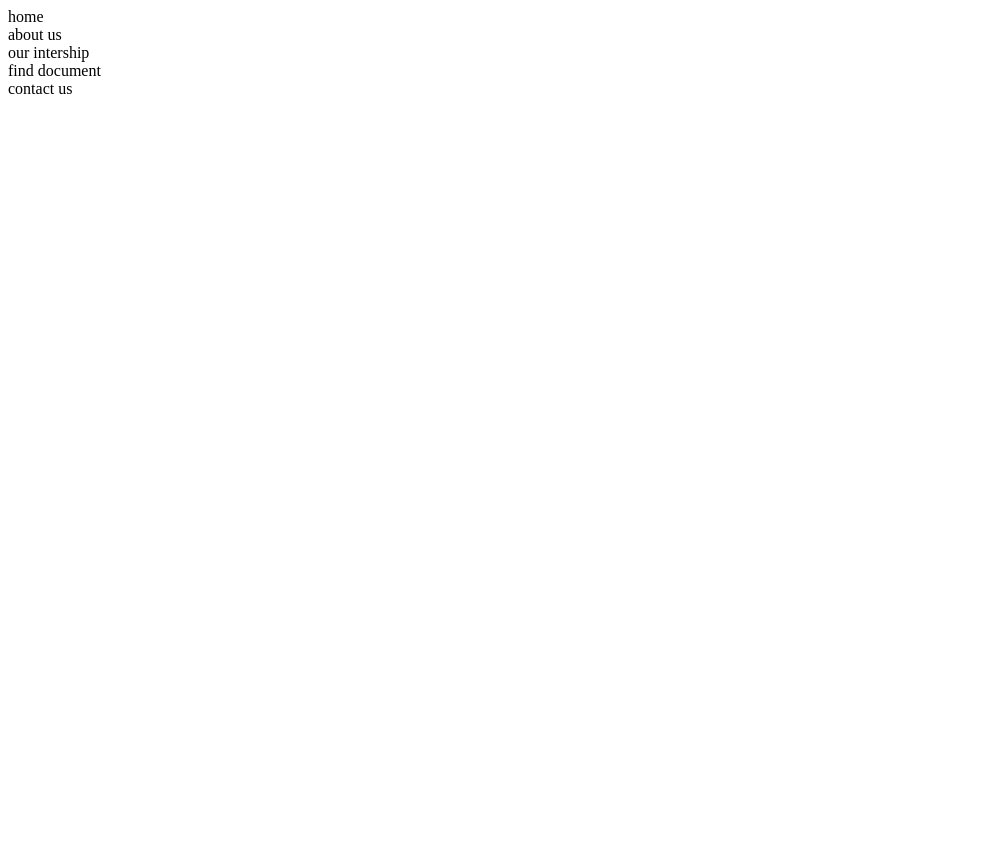
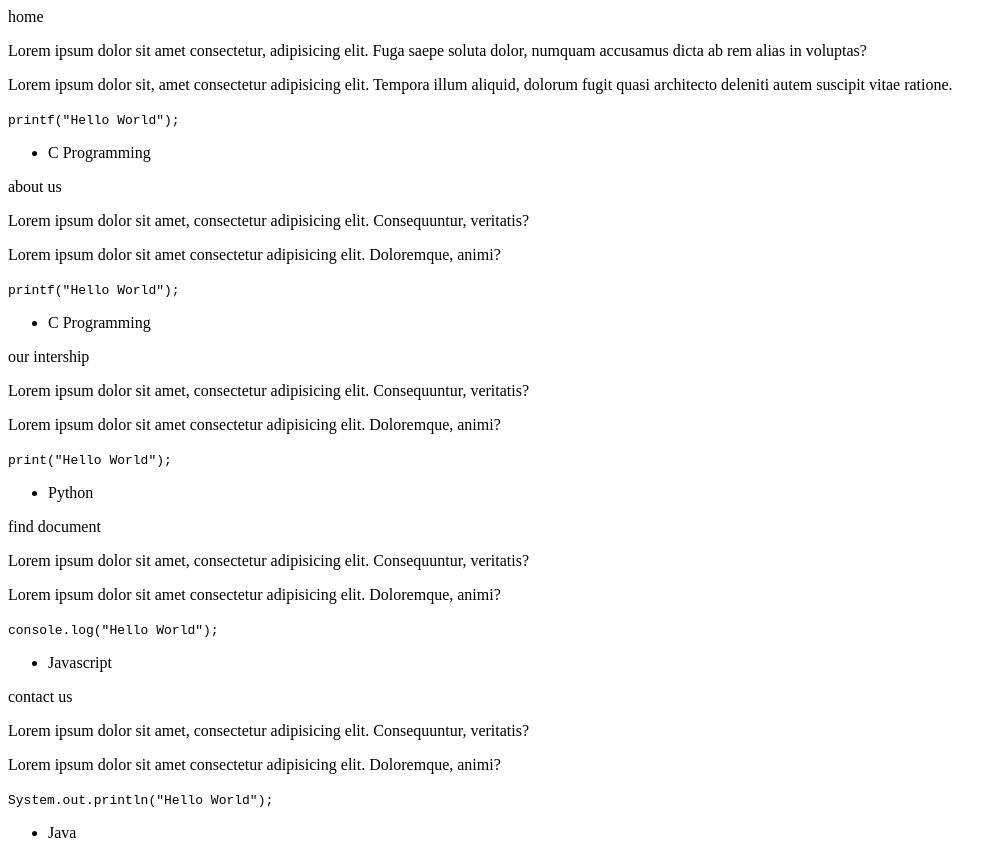
Before and after one commit to gracebir/TeachDocument, a plain HTML site: page index.html in a window 1280 px wide. Shown: the whole page, without its empty margins (0-1003 px from the left). Before the commit the page ends 800 px from the top, so only its background shows below. Drawn offline with Linux system fonts and the light colour scheme.

Commit message:
User-Story: 4,5,6,7

```diff
--- a/index.html
+++ b/index.html
@@ -13,26 +13,66 @@
             <header>
                home
             </header>
+            <p>Lorem ipsum dolor sit amet consectetur, adipisicing elit. Fuga saepe soluta dolor, numquam accusamus dicta ab rem alias in voluptas?</p>
+            <p>Lorem ipsum dolor sit, amet consectetur adipisicing elit. Tempora illum aliquid, dolorum fugit quasi architecto deleniti autem suscipit vitae ratione.</p>
+            <code>
+                printf("Hello World");
+            </code>
+            <ul>
+                <li>C Programming</li>
+            </ul>
         </section>
         <section id="about_us" class="main-section">
             <header >
                 about us
             </header>
+            <p>Lorem ipsum dolor sit amet, consectetur adipisicing elit. Consequuntur, veritatis?</p>
+            <p>Lorem ipsum dolor sit amet consectetur adipisicing elit. Doloremque, animi?</p>
+            <code>
+                printf("Hello World");
+            </code>
+            <ul>
+                <li>C Programming</li>
+            </ul>
         </section>
         <section id="our_intership" class="main-section">
             <header>
                 our intership
             </header>
+            <p>Lorem ipsum dolor sit amet, consectetur adipisicing elit. Consequuntur, veritatis?</p>
+            <p>Lorem ipsum dolor sit amet consectetur adipisicing elit. Doloremque, animi?</p>
+            <code>
+                print("Hello World");
+            </code>
+            <ul>
+                <li>Python</li>
+            </ul>
         </section>
         <section id="find_document" class="main-section">
             <header>
                 find document
             </header>
+            <p>Lorem ipsum dolor sit amet, consectetur adipisicing elit. Consequuntur, veritatis?</p>
+            <p>Lorem ipsum dolor sit amet consectetur adipisicing elit. Doloremque, animi?</p>
+            <code>
+                console.log("Hello World");
+            </code>
+            <ul>
+                <li>Javascript</li>
+            </ul>
         </section>
         <section id="contact_us" class="main-section">
             <header>
                 contact us
             </header>
+            <p>Lorem ipsum dolor sit amet, consectetur adipisicing elit. Consequuntur, veritatis?</p>
+            <p>Lorem ipsum dolor sit amet consectetur adipisicing elit. Doloremque, animi?</p>
+            <code>
+                System.out.println("Hello World");
+            </code>
+            <ul>
+                <li>Java</li>
+            </ul>
         </section>
     </main>
     <script src="https://cdn.freecodecamp.org/testable-projects-fcc/v1/bundle.js"></script>
```
